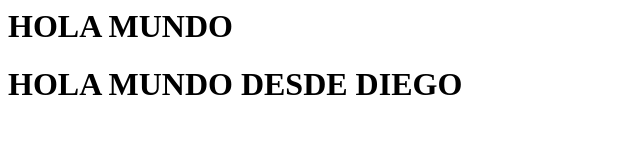
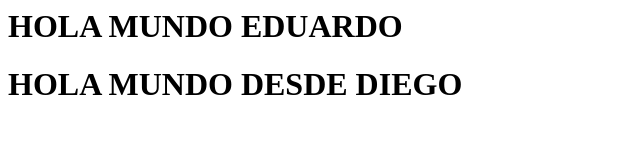
Before and after one commit to Eddjc/test-slack, a plain HTML site: page index.html in a window 1280 px wide. Shown: the whole page, without its empty margins (0-640 px from the left). Drawn offline with Linux system fonts and the light colour scheme.

Commit message:
prueba de slack eduardo vscode

```diff
--- a/index.html
+++ b/index.html
@@ -1,2 +1,2 @@
-<h1>HOLA MUNDO</h1>
+<h1>HOLA MUNDO EDUARDO</h1>
 <h1>HOLA MUNDO DESDE DIEGO</h1>
```
